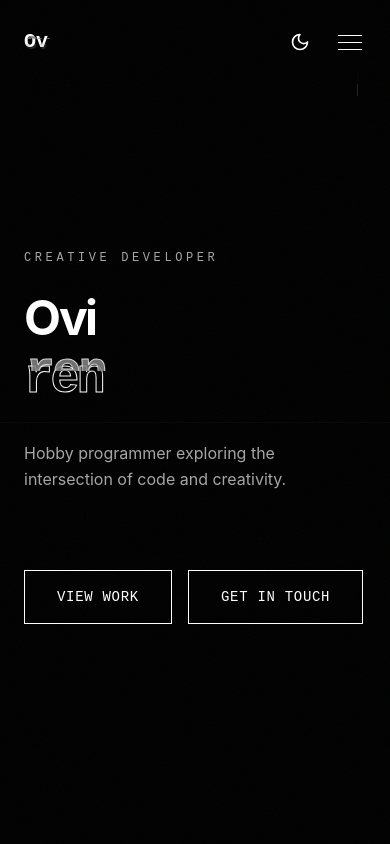
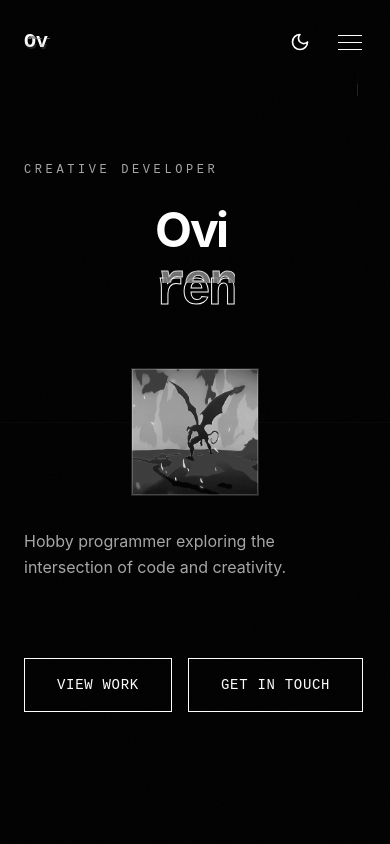
Before and after one commit to cirotti/cirotti, a React (Vite) app: page / in a window 390 px wide. Shown: the top 844 px of the page. Built offline with nearby package versions, Linux system fonts and the light colour scheme; the HTML template or start-up script is replaced by a standard one.

Commit message:
add avatar

```diff
--- a/index.html
+++ b/index.html
@@ -9,7 +9,7 @@
     content="Creative developer crafting high-performance web experiences with clean code and bold design." />
   <meta name="author" content="Ovi" />
   <meta name="theme-color" content="#000000" />
-  <link rel="icon" href="/public/icon.png">
+  <!-- <link rel="icon" href="/public/icon.png"> -->
 
   <meta property="og:title" content="Glitch" />
   <meta property="og:description" content="A portfolio template for creative developers, by Ovi ren" />
--- a/src/components/sections/Hero.tsx
+++ b/src/components/sections/Hero.tsx
@@ -48,6 +48,13 @@ const Hero = memo(({ isLoaded = true }: HeroProps) => {
           opacity: 0,
           duration: 0.6,
         }, '-=0.8')
+        // Avatar
+        .from(containerRef.current?.querySelector('.avatar-container') || null, {
+          scale: 0,
+          opacity: 0,
+          duration: 0.8,
+          ease: 'back.out(1.7)',
+        }, '-=0.8')
         // Title characters
         .from(titleRef.current?.querySelectorAll('.char') || [], {
           y: 120,
@@ -95,9 +102,11 @@ const Hero = memo(({ isLoaded = true }: HeroProps) => {
           Creative Developer
         </p>
 
+        <div className="flex flex-col md:flex-row items-center gap-12 mb-8">
+          <div className="flex flex-col items-start">
             <h1
               ref={titleRef}
-          className="text-5xl md:text-7xl lg:text-[8rem] font-bold leading-[0.85] tracking-tighter mb-8"
+              className="text-5xl md:text-7xl lg:text-[8rem] font-bold leading-[0.85] tracking-tighter"
             >
               <span className="block overflow-hidden py-2">
                 {splitText('Ovi')}
@@ -106,6 +115,18 @@ const Hero = memo(({ isLoaded = true }: HeroProps) => {
                 <GlitchText text="ren" className="text-stroke" />
               </span>
             </h1>
+          </div>
+
+          <div className="avatar-container relative w-32 h-32 md:w-48 md:h-48 lg:w-64 lg:h-64 shrink-0 overflow-hidden border border-muted-foreground/20 gpu-accelerated group">
+            <img
+              src={`${import.meta.env.BASE_URL}avatar.jpg`}
+              alt="Avatar"
+              className="w-full h-full object-cover grayscale transition-all duration-500 group-hover:grayscale-0 group-hover:scale-110"
+            />
+            <div className="absolute inset-0 bg-primary/10 mix-blend-overlay pointer-events-none" />
+            <div className="absolute inset-0 border border-foreground/20 pointer-events-none" />
+          </div>
+        </div>
 
         <p
           ref={subtitleRef}
```
Also changed, not shown: public/avatar.jpg (added), public/icon.png (deleted). Lines whose indentation alone changed are shown as unchanged.
